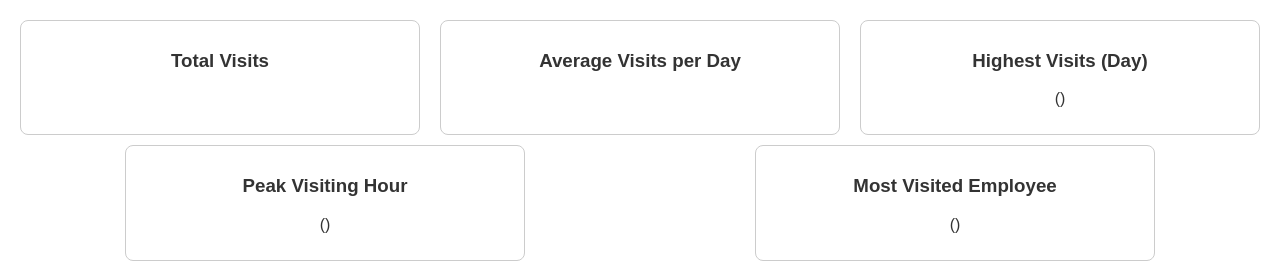
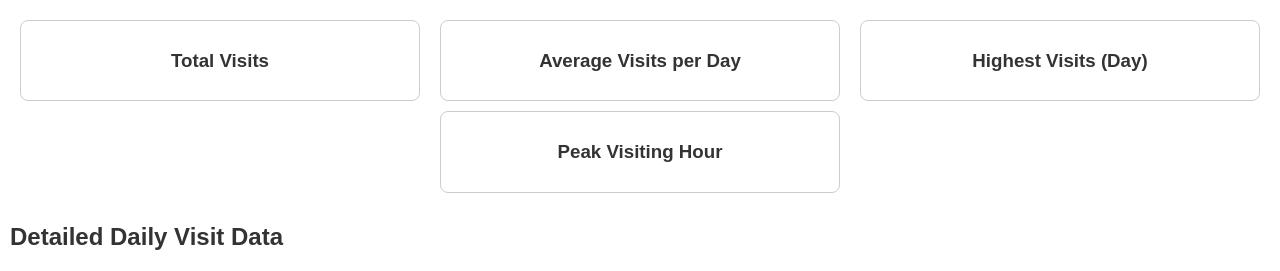
Before and after one commit to Ntchinda-Giscard/vvims-backend, a Python web app: template template/visits.html in a window 1280 px wide. Shown: the part 169-440 px from the top of the page. Run offline with Jinja, Linux system fonts and the light colour scheme; the template is opened without the code that fills it, so the values that code supplies are empty.

Commit message:
genertion diamond

```diff
--- a/src/utils/__init__.py
+++ b/src/utils/__init__.py
@@ -501,7 +501,8 @@ class ReportService:
             return{
                 "total_visits" : len(data),
                 "peack_visiting_hour" : self._calculate_peak_visiting_hour(data),
-                "highest_visiting_dates" : self._calculate_highest_visiting_date(data)
+                "highest_visiting_dates" : self._calculate_highest_visiting_date(data),
+                "avg_visits" : None
             }
         elif report_type ==  ReportTypes.ATTENDANCE:
 
@@ -526,7 +527,7 @@ class ReportService:
             highest_day = {},
             peak_hour = {},
             top_employee = {}
-            # summary = summary,
+            summary = summary,
             # company_name = company_name
         )
 
--- a/template/visits.html
+++ b/template/visits.html
@@ -60,23 +60,19 @@
   <div class="summary">
     <div class="card">
       <h3>Total Visits</h3>
-      <p>{{ total_visits }}</p>
+      <p>{{ summary.total_visits }}</p>
     </div>
     <div class="card">
       <h3>Average Visits per Day</h3>
-      <p>{{ avg_visits }}</p>
+      <p>{{ summary.avg_visits }}</p>
     </div>
     <div class="card">
       <h3>Highest Visits (Day)</h3>
-      <p>{{ highest_day.date }} ({{ highest_day.visits }})</p>
+      <p>{{ summary.highest_visiting_dates }}</p>
     </div>
     <div class="card">
       <h3>Peak Visiting Hour</h3>
-      <p>{{ peak_hour.hour }} ({{ peak_hour.visits }})</p>
-    </div>
-    <div class="card">
-      <h3>Most Visited Employee</h3>
-      <p>{{ top_employee.name }} ({{ top_employee.visits }})</p>
+      <p>{{ summary.peack_visiting_hour }} </p>
     </div>
 
   </div>
```
